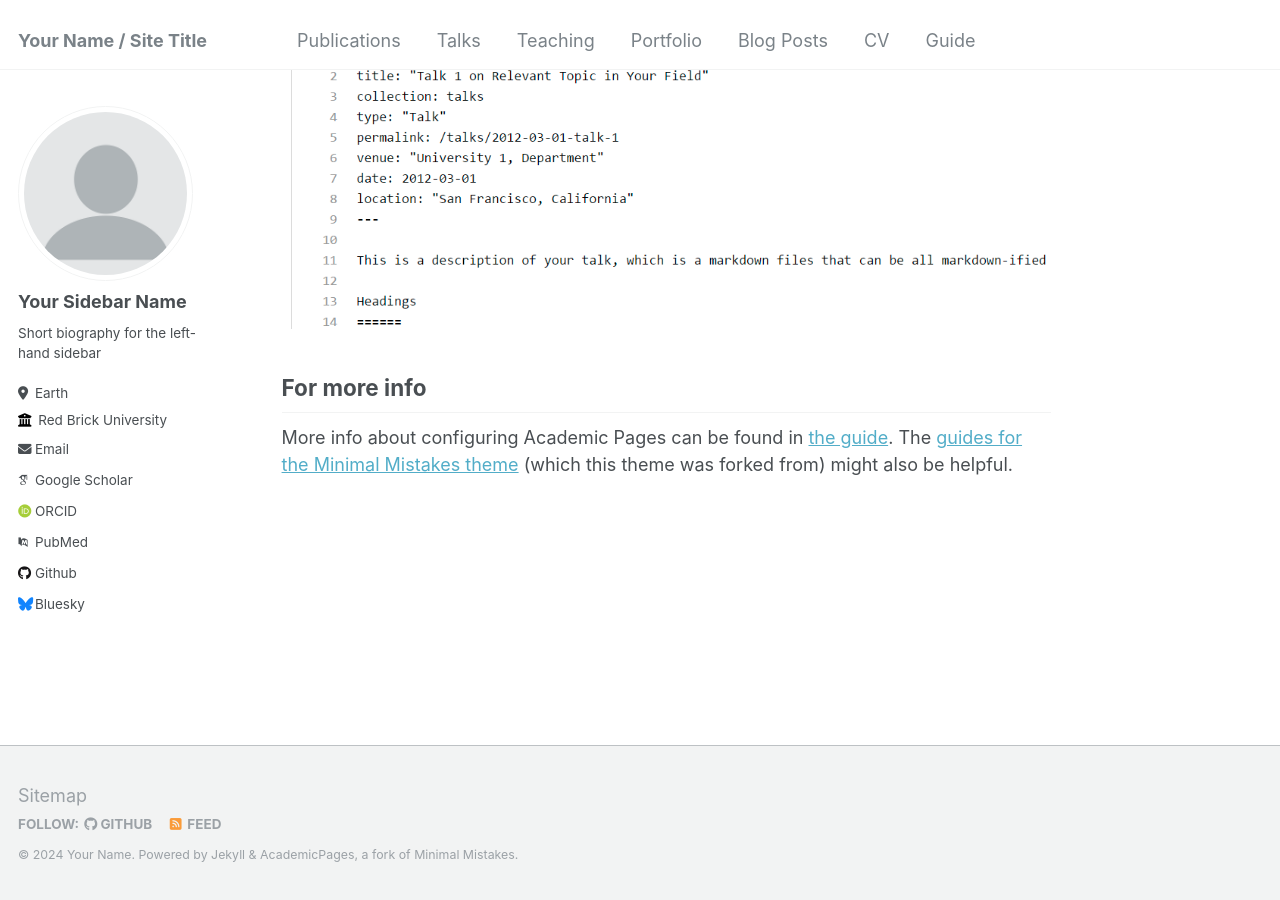
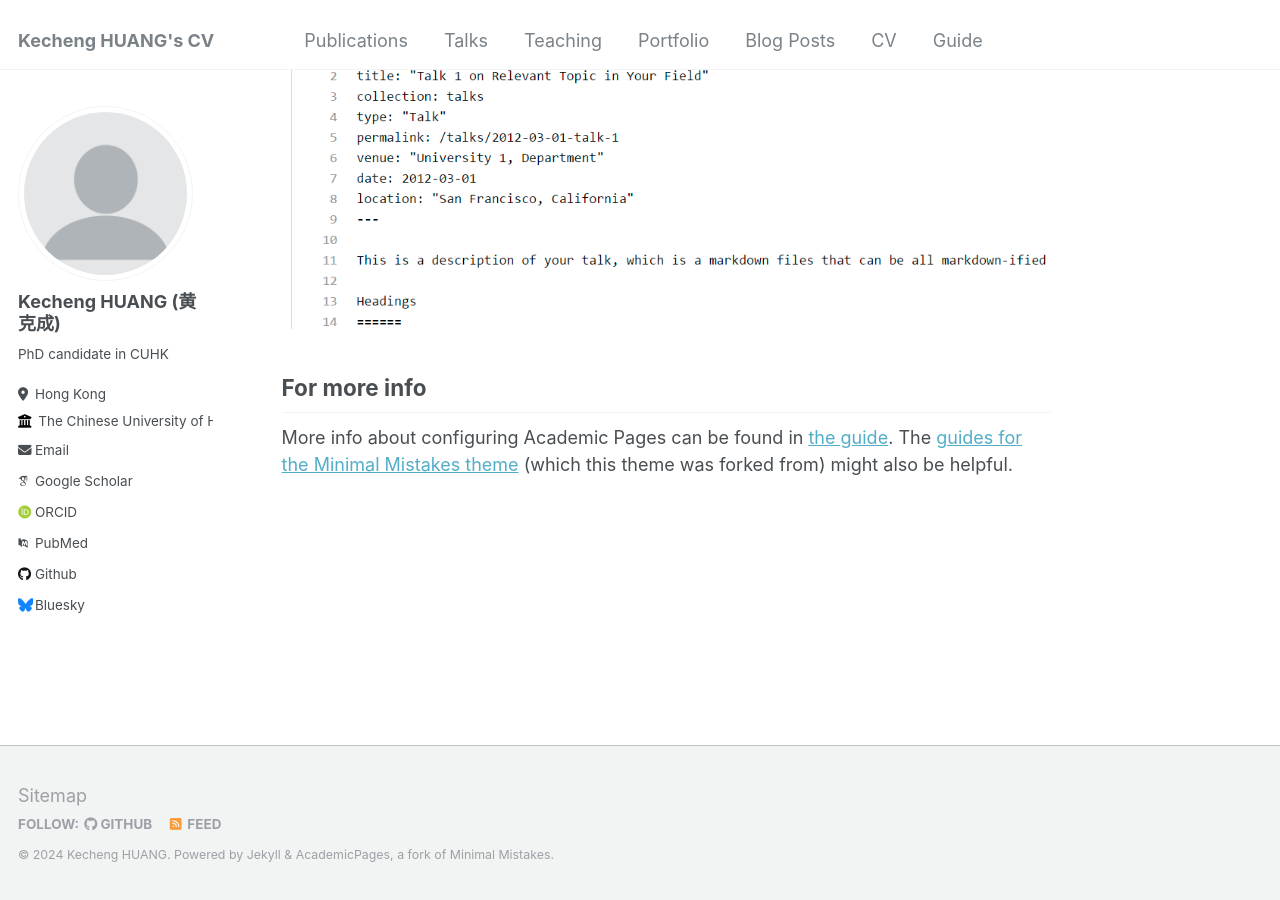
Before and after one commit to ericaloha/ericaloha.github.io, a Jekyll site: the page built from _pages/about.md, in a window 1280 px wide and 900 px high, scrolled down 2660 px. Built offline with Jekyll 4.4.1, drawn with Linux system fonts in a browser that asks for light colours; some web fonts are replaced.

Commit message:
Update _config.yml

```diff
--- a/_config.yml
+++ b/_config.yml
@@ -8,13 +8,13 @@
 
 # Basic Site Settings
 locale                   : "en-US"
-title                    : "Your Name / Site Title"
+title                    : "Kecheng HUANG's CV"
 title_separator          : "-"
-name                     : &name "Your Name"
-description              : &description "personal description"
-url                      : https://academicpages.github.io # the base hostname & protocol for your site e.g. "https://mmistakes.github.io"
+name                     : &name "Kecheng HUANG"
+description              : &description "PhD candidate in CUHK"
+url                      : https://ericaloha.github.io # the base hostname & protocol for your site e.g. "https://mmistakes.github.io"
 baseurl                  : "" # the subpath of your site, e.g. "/blog"
-repository               : "academicpages/academicpages.github.io"
+repository               : "ericaloha.github.io"
 
 # Site Author - The following control what appear as part of the author content on the side bar.
 #               If a field is blank the icon and link will not appear, otherwise it will be shown.
@@ -22,17 +22,17 @@ repository               : "academicpages/academicpages.github.io"
 author:
   # Biographic information
   avatar           : "profile.png"
-  name             : "Your Sidebar Name"
-  pronouns         : # example: "she/her"
-  bio              : "Short biography for the left-hand sidebar"
-  location         : "Earth"
-  employer         : "Red Brick University"
+  name             : "Kecheng HUANG (黄克成)"
+  pronouns         : # example: "he/his"
+  bio              : "PhD candidate in CUHK"
+  location         : "Hong Kong"
+  employer         : "The Chinese University of Hong Kong"
   uri              : # URL
-  email            : "none@example.org"
+  email            : "kchuang21@cse.cuhk.edu.hk"
 
   # Academic websites
   arxiv            : # URL - Update with the correct link to your profile
-  googlescholar    : "https://scholar.google.com/citations?user=PS_CX0AAAAAJ"
+  googlescholar    : "https://scholar.google.com/citations?user=rPhW368AAAAJ&hl"
   impactstory      : # URL
   orcid            : "http://orcid.org/yourorcidurl"
   semantic         : # URL
```
